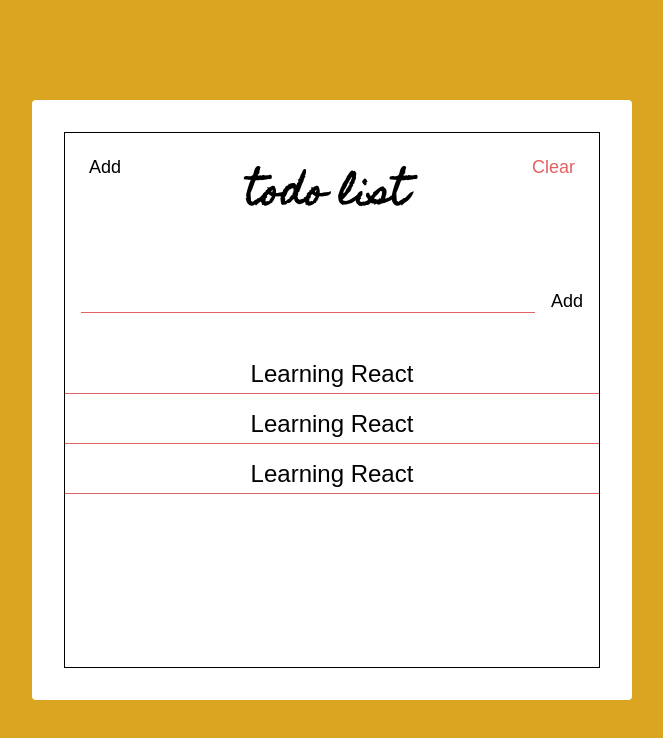
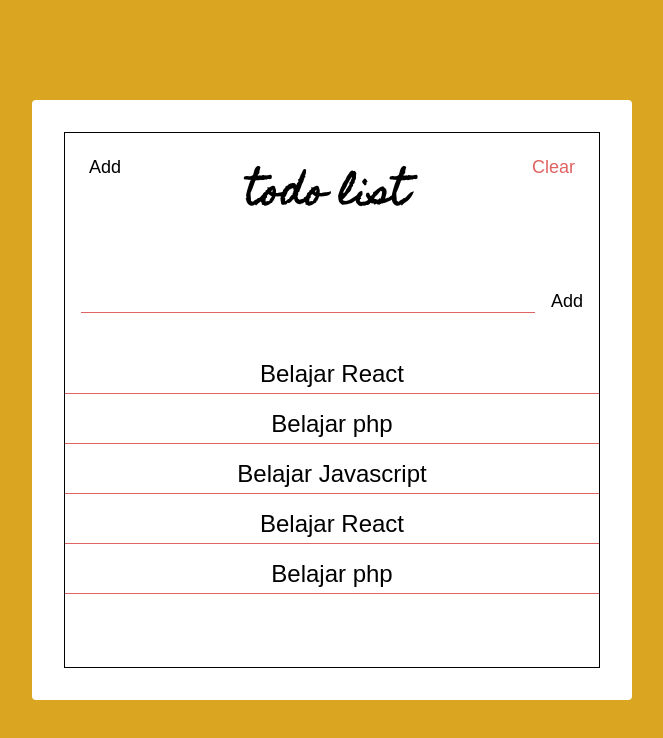
Before and after one commit to RivaldiHariono/React-Todolist, a React (Create React App) app: page / in a window 1280 px wide. Shown: the top 738 px of the page, without its empty margins (308-971 px from the left). Built offline with nearby package versions, Linux system fonts and the light colour scheme.

Commit message:
Membuat Page

```diff
--- a/src/App.js
+++ b/src/App.js
@@ -1,17 +1,10 @@
 import React from "react";
 import "./styles.css";
 
-import Paper from "./components/paper";
-import Header from "./components/header";
-import Todoform from "./components/todoform";
-import Todos from "./components/todos";
+import TodoList from "./pages/todolist";
 export default function App() {
   return (
     // className nama lain dari class
-    <Paper>
-      <Header />
-      <Todoform />
-      <Todos />
-    </Paper>
+    <TodoList />
   );
 }
--- /dev/null
+++ b/src/components/todo.jsx
@@ -0,0 +1,14 @@
+import React from "react";
+import PropTypes from "prop-types";
+
+const Todo = props => {
+  return (
+    <div className="todo">
+      <span className="todo-text">{props.text}</span>
+    </div>
+  );
+};
+Todo.propTypes = {
+  text: PropTypes.string.isRequired
+};
+export default Todo;
--- a/src/components/todos.jsx
+++ b/src/components/todos.jsx
@@ -1,17 +1,29 @@
 import React from "react";
+import Todo from "./todo";
 
-const todos = () => {
+const todos = props => {
+  const todos = [
+    {
+      text: "Belajar React"
+    },
+    {
+      text: "Belajar php"
+    },
+    {
+      text: "Belajar Javascript"
+    },
+    {
+      text: "Belajar React"
+    },
+    {
+      text: "Belajar php"
+    }
+  ];
   return (
     <section className="todos">
-      <div className="todo">
-        <span className="todo-text">Learning React</span>
-      </div>
-      <div className="todo">
-        <span className="todo-text">Learning React</span>
-      </div>
-      <div className="todo">
-        <span className="todo-text">Learning React</span>
-      </div>
+      {todos.map(todo => {
+        return <Todo text={todo.text} />;
+      })}
     </section>
   );
 };
--- /dev/null
+++ b/src/pages/todolist.jsx
@@ -0,0 +1,18 @@
+import React from "react";
+
+import Paper from "../components/paper";
+import Header from "../components/header";
+import Todoform from "../components/todoform";
+import Todos from "../components/todos";
+
+const TodoList = () => {
+  return (
+    // className nama lain dari class
+    <Paper>
+      <Header />
+      <Todoform />
+      <Todos />
+    </Paper>
+  );
+}
+export default TodoList;
--- a/src/styles.css
+++ b/src/styles.css
@@ -88,18 +88,21 @@ html {
 .todos {
   display: flex;
   flex-direction: column;
+  min-height: 500px;
 }
 .todo {
   position: relative;
   flex: 1 0 auto;
   text-align: center;
-  min-height: 34px;
+  max-height: 34px;
   margin: 16px 0 0;
   font-family: "Homamade Apple", sans-serif;
   font-size: 24px;
   border-bottom: 1px solid var(--main-red-color);
 }
 .todo-text {
+  width: 100%;
+  height: 50px;
   position: absolute;
   left: 50%;
   transform: translate(-50%);
```
